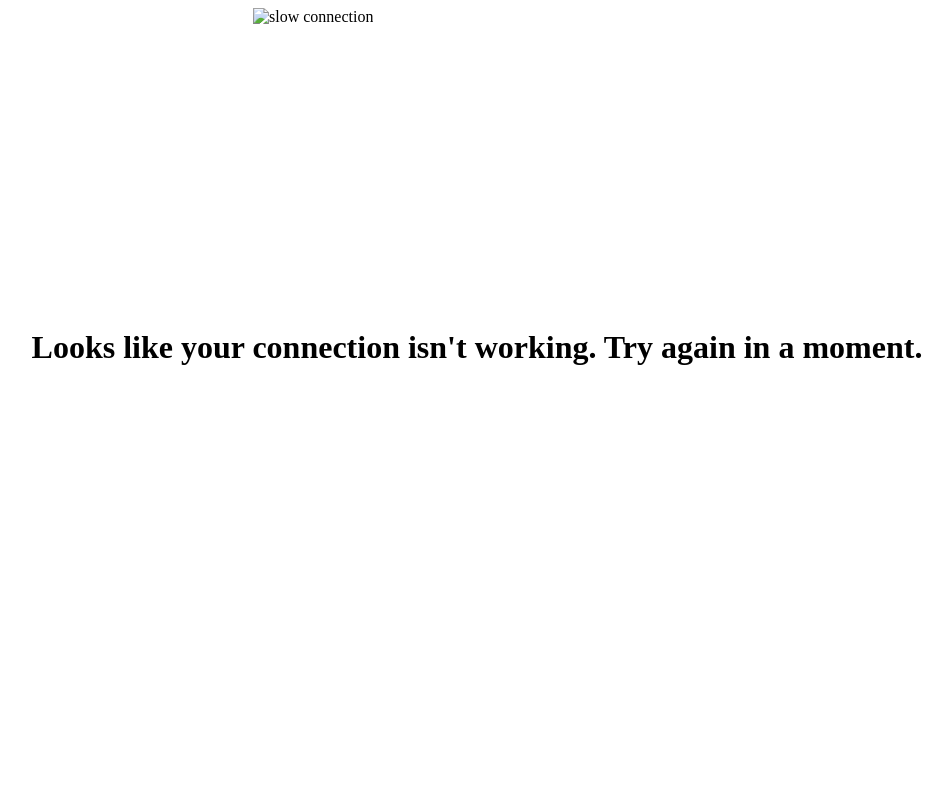
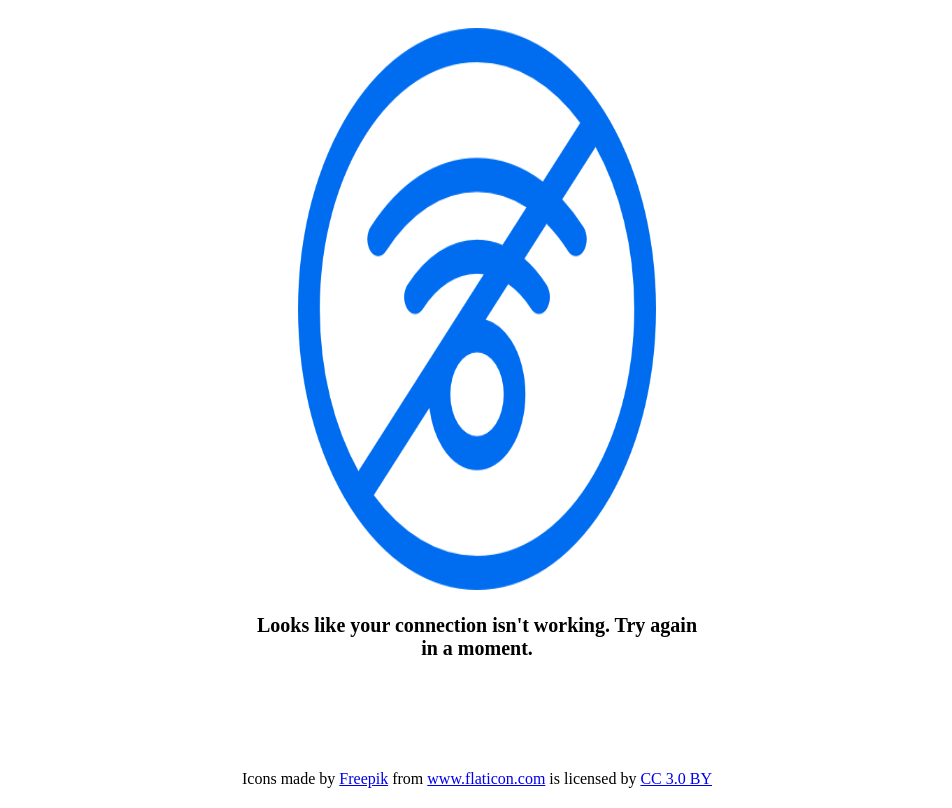
Before and after one commit to DownTheMatrix/Restaurant-Reviews-App, a website: page offline/offline.html in a window 1280 px wide. Shown: the whole page, without its empty margins (163-1115 px from the left). Drawn offline with Linux system fonts and the light colour scheme.

Commit message:
Update code

```diff
--- a/offline/offline.html
+++ b/offline/offline.html
@@ -7,33 +7,60 @@
     <meta http-equiv="X-UA-Compatible" content="ie=edge">
     <title>No Connection</title>
     <style>
-        header {
-            text-align: center;
+        html {
+            height: 100%;
+        }
+
+        body {
+            display: flex;
+            flex-direction: column;
+            height: 100vh;
         }
 
         #main-img {
             width: 35vw;
             min-height: 300px;
             margin: 0 auto;
+            text-align: center;
+            flex: 1 0 auto;
+            padding: 20px;
         }
 
         #main-img img {
-            width: 100%;
-            height: 100%;
+            width: 80%;
+            height: 80%;
+        }
+
+        #main-img p {
+            font-size: 20px;
+            font-weight: bold;
+        }
+
+        footer {
+            text-align: center;
+            margin: 0 auto;
+            flex-shrink: 0;
+            padding: 20px;
         }
     </style>
 </head>
 
 <body>
 
+    <!-- Content -->
     <div id="main-img">
-        <!-- Img credit: https://www.pexels.com/photo/autumn-autumn-leaves-branches-danger-305236/ -->
-        <img src="img/no-connection.jpeg" alt="slow connection" title="no connection">
+        <img src="img/no-wifi.png" alt="no connection" title="no connection">
+        <p>Looks like your connection isn't working. Try again in a moment.</p>
     </div>
 
-    <header>
-        <h1>Looks like your connection isn't working. Try again in a moment.</h1>
-    </header>
+    <!-- Credit -->
+    <footer>
+        <div>Icons made by
+            <a href="http://www.freepik.com" title="Freepik">Freepik</a> from
+            <a href="https://www.flaticon.com/" title="Flaticon">www.flaticon.com</a> is licensed by
+            <a href="http://creativecommons.org/licenses/by/3.0/" title="Creative Commons BY 3.0" target="_blank">CC 3.0 BY</a>
+        </div>
+    </footer>
 
 </body>
 
```
